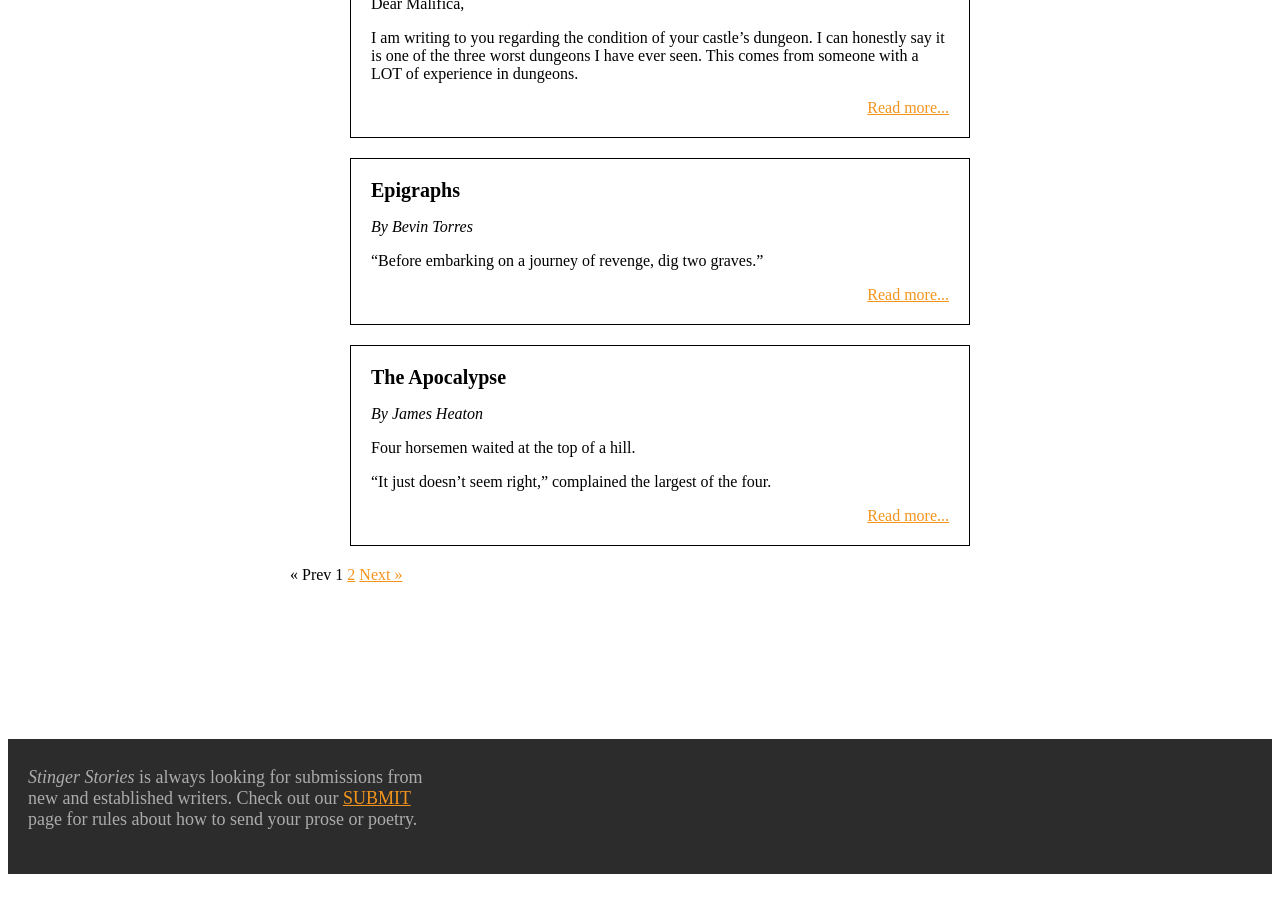
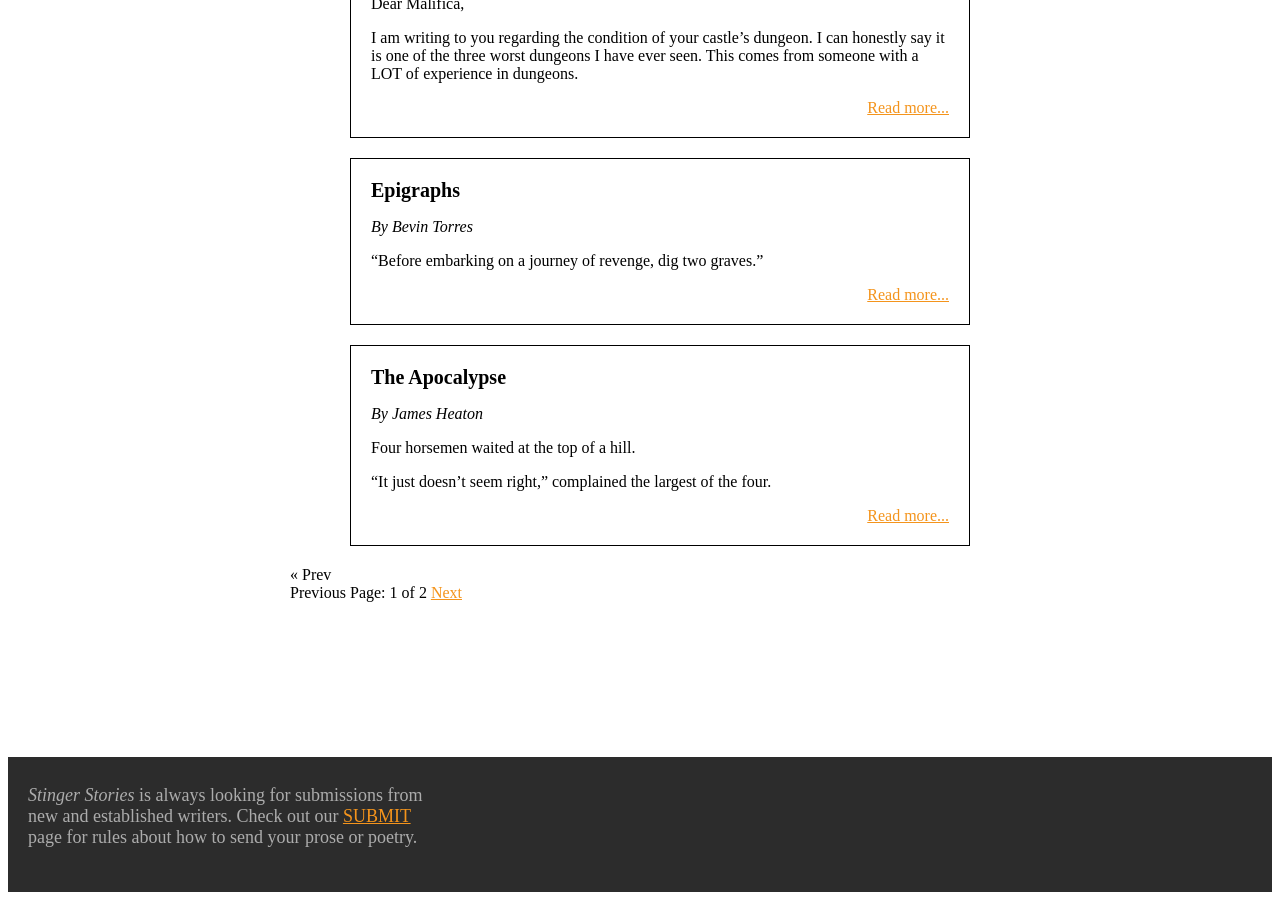
Before and after one commit to jwheatonumich/stinger-stories, a Jekyll site: the page built from flash/index.html, in a window 1280 px wide and 900 px high, scrolled down 588 px. Built offline with Jekyll 4.4.1, drawn with Linux system fonts in a browser that asks for light colours; the list of posts is cut into pages by our own code.

Commit message:
Update index.html
Fix for pagination first page

```diff
--- a/flash/index.html
+++ b/flash/index.html
@@ -24,20 +24,23 @@
     <span>&laquo; Prev</span>
   {% endif %}
 
-  {% for page in (1..paginator.total_pages) %}
-    {% if page == paginator.page %}
-      <span class="webjeda">{{ page }}</span>
-    {% elsif page == 1 %}
-      <a href="/">{{ page }}</a>
-    {% else %}
-      <a href="{{ site.paginate_path | prepend: site.baseurl | replace: '//', '/' | replace: ':num', page }}">{{ page }}</a>
-    {% endif %}
-  {% endfor %}
-
+<!-- Pagination links -->
+<div class="pagination">
+  {% if paginator.previous_page %}
+    <a href="{{ paginator.previous_page_path }}" class="previous">
+      Previous
+    </a>
+  {% else %}
+    <span class="previous">Previous</span>
+  {% endif %}
+  <span class="page_number ">
+    Page: {{ paginator.page }} of {{ paginator.total_pages }}
+  </span>
   {% if paginator.next_page %}
-    <a href="{{ paginator.next_page_path | prepend: site.baseurl | replace: '//', '/' }}">Next &raquo;</a>
+    <a href="{{ paginator.next_page_path }}" class="next">Next</a>
   {% else %}
-    <span>Next &raquo;</span>
+    <span class="next ">Next</span>
   {% endif %}
 </div>
+</div>
 {% endif %}
```
